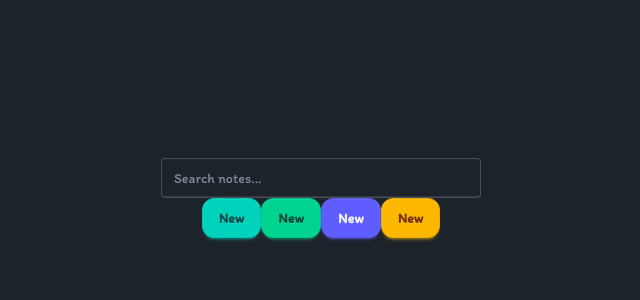
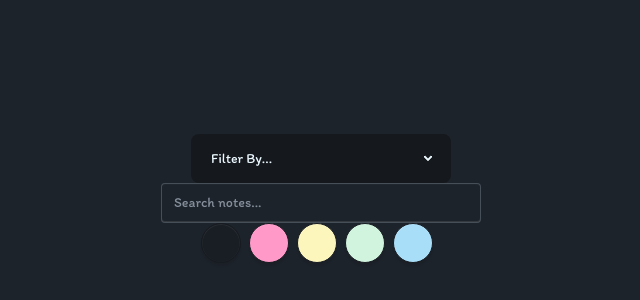
Before and after one commit to ang-riv/sticky-notes, a React (Vite) app: page / in a window 1280 px wide. Shown: the part 202-502 px from the top of the page, without its empty margins (319-959 px from the left). Built offline with nearby package versions, Linux system fonts and the light colour scheme.

Commit message:
Added dates to notes and started on date and color filters

```diff
--- a/src/TestSpace.jsx
+++ b/src/TestSpace.jsx
@@ -5,6 +5,9 @@ const TestSpace = () => {
   // ? main functions: add note, keep track of inner texts, filter, search, delete
   const { notesList, setNotesList } = useContext(NoteListContext);
   const [color, setColor] = useState("");
+  const btnColors = ["btn-accent", "btn-warning", "btn-primary", "btn-success"];
+  const [isFilterActive, setIsFilterActive] = useState(false);
+  const [filterColor, setFilterColor] = useState("");
   const [searchTerm, setSearchTerm] = useState("");
   //* SEARCH - run only if anything in list or searchTerm changes
   const searchList = useMemo(() => {
@@ -15,13 +18,65 @@ const TestSpace = () => {
     );
   }, [notesList, searchTerm]);
   // * FILTERS - DATE AND COLOR
+  // filter options
+  const dateOptions = ["Newest to Oldest", "Oldest to Newest"];
+  const noteOptions = ["All", "pink-bg", "yellow-bg", "green-bg", "blue-bg"];
+  const filterOptions = (optionArr) =>
+    optionArr.map((option) => (
+      <li>
+        <label>
+          <input type="radio" name="filter" className="radio radio-sm" />
+          {option}
+        </label>
+      </li>
+    ));
 
+  // DATE + COLOR FILTER
+  const currentFilter = (filter) => {
+    const dateOrder = [];
+    if (isFilterActive)
+      if (filter.type === "color") {
+        searchList.filter((note) => note.color === filter.value);
+      } else if (filter.type === "date") {
+        const dates = searchList.map((note) => Date.parse(note.date));
+        // parse all the dates + sort
+        // find loop through again, find the corresponding note in the parsed form and return in an arr in that order
+        // do it once in one way then pick whether to send it backwards or not if filter.value = newToOld
+        for (let i = 0; i < dates.length; i++) {
+          const element = dates[i];
+          const noteOrder = searchList.find(
+            (note) => Date.parse(note.date) === element,
+          );
+          dateOrder.push(noteOrder);
+        }
+      }
+  };
+
+  //* CURRENT DATE
+  const currentDate = () => {
+    const date = new Date().toLocaleDateString("en-US", {
+      second: "2-digit",
+      minute: "2-digit",
+      hour: "2-digit",
+      month: "2-digit",
+      day: "2-digit",
+      year: "2-digit",
+    });
+
+    return date;
+  };
   // * ADD NEW NOTE
   // when btn is pressed, empty object is created with special id
-  const handleNewNote = () => {
+  const handleNewNote = (noteColor) => {
     setNotesList([
       ...notesList,
-      { title: "", description: "", color: "", id: crypto.randomUUID() },
+      {
+        title: "",
+        description: "",
+        color: noteColor,
+        id: crypto.randomUUID(),
+        date: currentDate(),
+      },
     ]);
   };
   //* INPUT CHANGE EVENTS
@@ -51,8 +106,30 @@ const TestSpace = () => {
 
     setNotesList(updatedNotes);
   };
+
   return (
     <div className="flex h-full w-full flex-col items-center justify-center">
+      <ul className="menu bg-base-300 rounded-box w-65">
+        <li>
+          <details>
+            <summary>Filter By... </summary>
+            <ul>
+              <li>
+                <details>
+                  <summary>Date</summary>
+                  <ul>{filterOptions(dateOptions)}</ul>
+                </details>
+              </li>
+              <li>
+                <details>
+                  <summary>Colors</summary>
+                  <ul>{filterOptions(noteOptions)}</ul>
+                </details>
+              </li>
+            </ul>
+          </details>
+        </li>
+      </ul>
       <input
         className="input"
         type="search"
@@ -61,27 +138,25 @@ const TestSpace = () => {
         onChange={(e) => setSearchTerm(e.target.value)}
       />
       <div className="join">
-        <button className="btn btn-accent rounded-xl" onClick={handleNewNote}>
-          New
-        </button>
-        <button className="btn btn-success rounded-xl" onClick={handleNewNote}>
-          New
-        </button>
-        <button className="btn btn-primary rounded-xl" onClick={handleNewNote}>
-          New
-        </button>
-        <button className="btn btn-warning rounded-xl" onClick={handleNewNote}>
-          New
-        </button>
+        {noteOptions.map((color) => {
+          const btnStyles = `btn ${color} rounded-full w-10 h-10 mr-2`;
+          return (
+            <button
+              key={color}
+              className={btnStyles}
+              onClick={() => handleNewNote(color)}
+            ></button>
+          );
+        })}
       </div>
 
       {/* simplifying everything with useContext */}
-
-      {searchList.map((note) => (
-        <div
-          key={note.id}
-          className="card card-sm h-fit w-fit border border-amber-300"
-        >
+      {/* determine here if searchList or filterList will be rendered! filterList will still use searchList anyway so it should be fine? */}
+      {searchList.map((note) => {
+        const divStyles = `card card-sm h-fit w-fit border border${note.color}`;
+        const inputStyles = `input ${note.color} join-item`;
+        return (
+          <div key={note.id} className={divStyles}>
             <div className="card-body">
               <button
                 className="btn border-success h-2.5 w-2.5 border"
@@ -91,7 +166,7 @@ const TestSpace = () => {
               </button>
               <div className="join join-vertical">
                 <input
-                className="input input-warning join-item"
+                  className={inputStyles}
                   type="text"
                   spellCheck="false"
                   value={note.title}
@@ -103,10 +178,14 @@ const TestSpace = () => {
                   spellCheck="false"
                   onChange={(e) => handleDescriptionChange(note.id, e)}
                 ></textarea>
+                <div className="join-item h-6">
+                  <p className="text-center">{note.date}</p>
                 </div>
               </div>
             </div>
-      ))}
+          </div>
+        );
+      })}
     </div>
   );
 };
```
Lines whose indentation alone changed are shown as unchanged.
